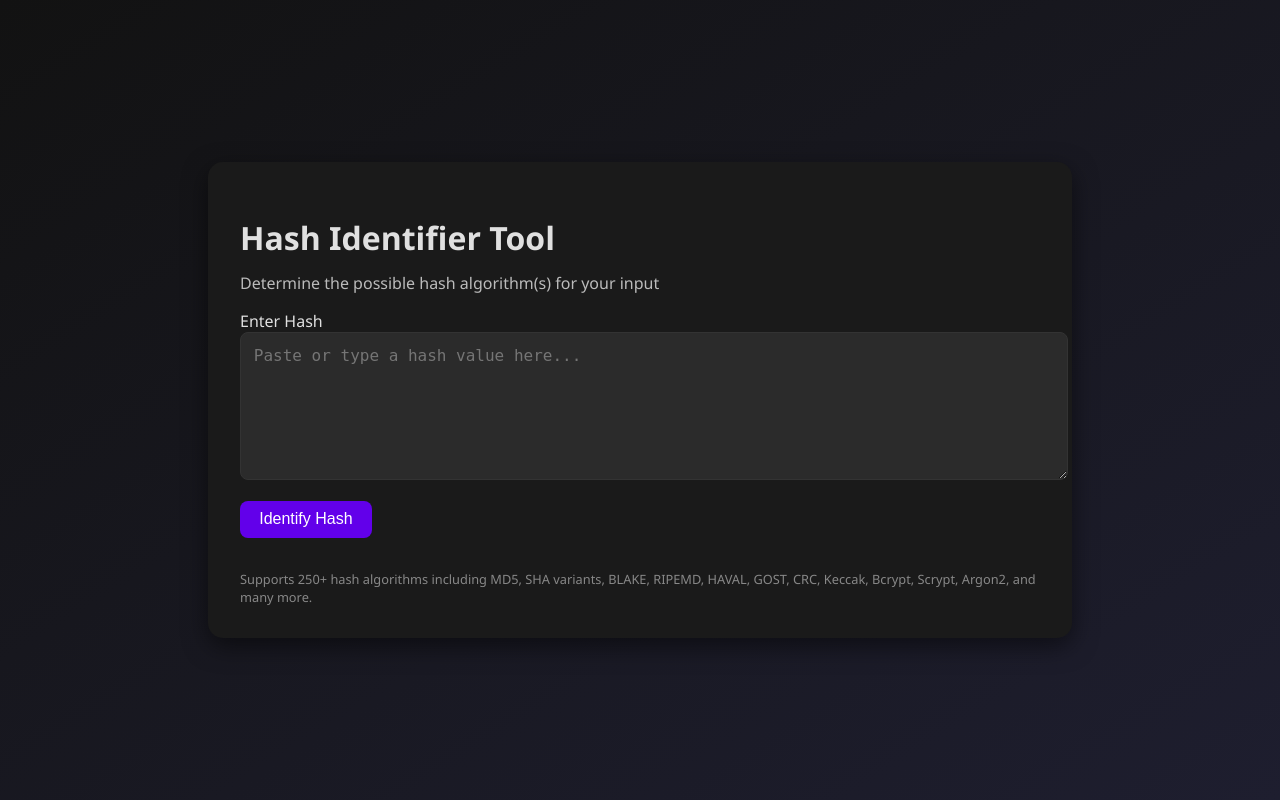
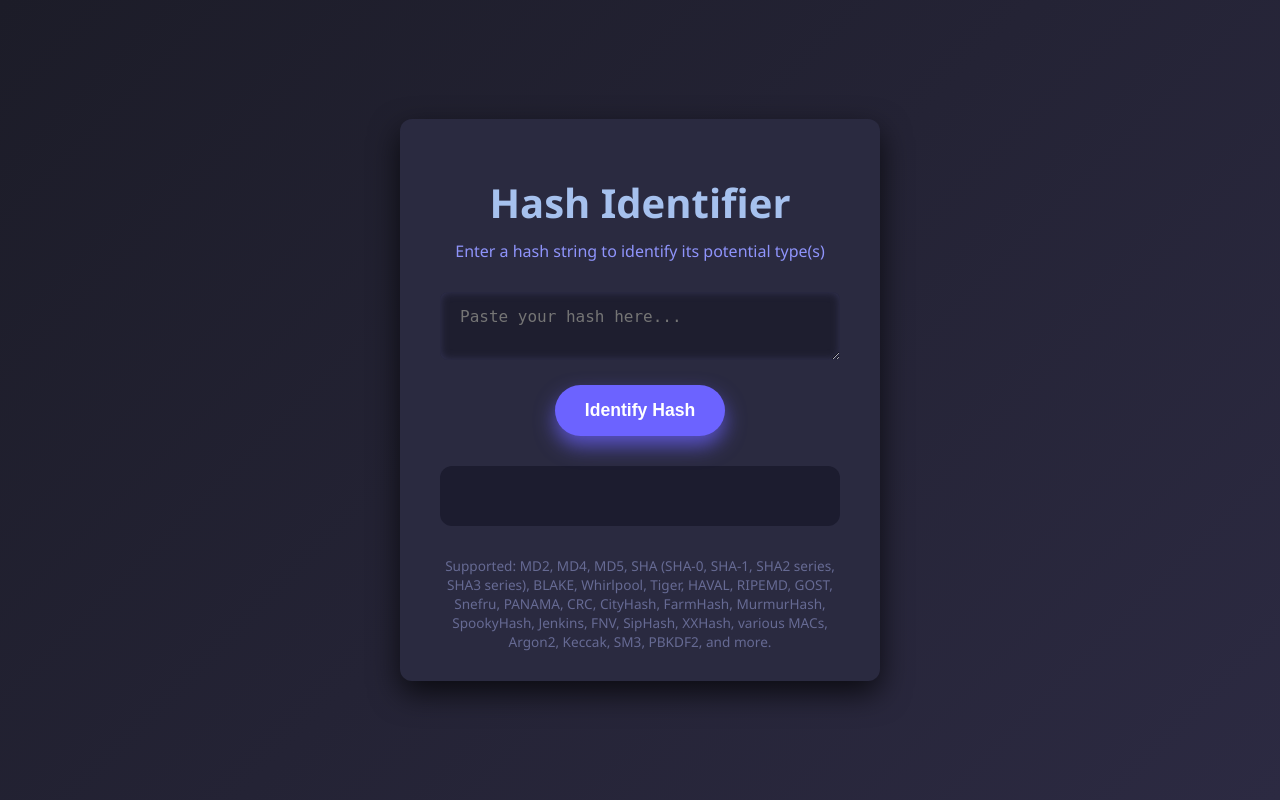
Before and after one commit to sumityadav7090/hash-identifier, a Flask app: page / in a window 1280 px wide. Run offline with Flask 3, Linux system fonts and the light colour scheme.

Commit message:
Update index.html

```diff
--- a/templates/index.html
+++ b/templates/index.html
@@ -1,174 +1,185 @@
 <!DOCTYPE html>
 <html lang="en">
 <head>
-  <meta charset="UTF-8"
-  <meta name="viewport" content="width=device-width, initial-scale=1.0">
-  <title>Hash Identifier Tool</title>
+<meta charset="UTF-8" />
+<meta name="viewport" content="width=device-width, initial-scale=1" />
+<title>Hash Identifier</title>
 <style>
+  /* Reset and base styles */
+  * {
+    box-sizing: border-box;
+  }
   body {
     margin: 0;
-      font-family: 'Segoe UI', sans-serif;
-      background: linear-gradient(to bottom right, #121212, #1e1e2f);
+    background: linear-gradient(135deg, #1c1c28, #2c2a42);
+    font-family: 'Segoe UI', Tahoma, Geneva, Verdana, sans-serif;
     color: #e0e0e0;
     display: flex;
+    height: 100vh;
     justify-content: center;
     align-items: center;
-      min-height: 100vh;
+    padding: 20px;
   }
   .container {
-      max-width: 800px;
-      padding: 2rem;
-      background: #1a1a1a;
-      border-radius: 15px;
-      box-shadow: 0 8px 24px rgba(0, 0, 0, 0.5);
+    max-width: 480px;
+    background-color: #2a2a40;
+    border-radius: 12px;
+    padding: 30px 40px;
+    box-shadow: 0 12px 30px rgba(0,0,0,0.7);
+    text-align: center;
   }
   h1 {
-      font-size: 2rem;
-      margin-bottom: 0.2rem;
+    margin-bottom: 10px;
+    font-weight: 700;
+    font-size: 2.5rem;
+    color: #a6c1ee;
   }
-    h2 {
+  p.subheading {
+    margin-top: 0;
+    margin-bottom: 30px;
+    font-weight: 400;
+    color: #8f94fb;
+  }
+  textarea, input {
+    width: 100%;
+    border: none;
+    border-radius: 8px;
+    padding: 15px 20px;
     font-size: 1rem;
-      font-weight: normal;
-      margin-bottom: 1rem;
-      color: #bbbbbb;
+    font-family: monospace;
+    background-color: #1e1e2f;
+    color: #e0e0e0;
+    box-shadow: inset 0 0 8px #353556;
+    resize: vertical;
+    min-height: 60px;
+    transition: box-shadow 0.3s ease;
   }
-    textarea {
-      width: 100%;
-      height: 120px;
-      font-family: monospace;
-      font-size: 1rem;
-      padding: 0.8rem;
-      border-radius: 8px;
-      border: 1px solid #333;
-      background-color: #2b2b2b;
-      color: #e0e0e0;
-      resize: vertical;
+  textarea:focus, input:focus {
+    outline: none;
+    box-shadow: inset 0 0 12px #587bfb;
   }
   button {
-      margin-top: 1rem;
-      padding: 0.6rem 1.2rem;
-      font-size: 1rem;
-      background: #6200ea;
+    margin-top: 20px;
+    background: #6c63ff;
+    border: none;
+    border-radius: 50px;
     color: white;
-      border: none;
-      border-radius: 8px;
+    font-weight: 600;
     cursor: pointer;
-      transition: background 0.3s ease;
+    padding: 15px 30px;
+    font-size: 1.1rem;
+    box-shadow: 0 10px 20px rgba(108, 99, 255, 0.7);
+    transition: background 0.3s ease, box-shadow 0.3s ease;
   }
   button:hover {
-      background: #3700b3;
+    background: #554ad1;
+    box-shadow: 0 15px 35px rgba(85, 74, 209, 0.8);
   }
   .result {
-      margin-top: 1.5rem;
-      font-size: 1rem;
-      color: #a0ffaf;
-      word-wrap: break-word;
-      white-space: pre-wrap;
+    margin-top: 30px;
+    padding: 15px 20px;
+    background-color: #1c1c2f;
+    border-radius: 12px;
+    font-size: 1.1rem;
+    min-height: 60px;
+    color: #a0d8ef;
+    word-break: break-word;
   }
   footer {
-      margin-top: 2rem;
-      font-size: 0.8rem;
-      color: #888;
+    margin-top: 30px;
+    font-size: 0.85rem;
+    color: #666a93;
   }
 </style>
 </head>
 <body>
   <div class="container" role="main">
-    <h1>Hash Identifier Tool</h1>
-    <h2>Determine the possible hash algorithm(s) for your input</h2>
-    <label for="hashInput" class="visually-hidden">Enter Hash</label>
-    <textarea id="hashInput" aria-label="Hash Input" placeholder="Paste or type a hash value here..."></textarea>
-    <button onclick="identifyHash()" aria-label="Identify Hash">Identify Hash</button>
-    <div class="result" id="resultArea" role="status"></div>
+    <h1>Hash Identifier</h1>
+    <p class="subheading">Enter a hash string to identify its potential type(s)</p>
+
+    <textarea id="hashInput" placeholder="Paste your hash here..." aria-label="Hash input"></textarea>
+    <button id="identifyBtn" aria-label="Identify Hash Type">Identify Hash</button>
+
+    <div id="result" class="result" aria-live="polite"></div>
+
     <footer>
-      Supports 250+ hash algorithms including MD5, SHA variants, BLAKE, RIPEMD, HAVAL, GOST, CRC, Keccak, Bcrypt, Scrypt, Argon2, and many more.
+      Supported: MD2, MD4, MD5, SHA (SHA-0, SHA-1, SHA2 series, SHA3 series), BLAKE, Whirlpool, Tiger, HAVAL, RIPEMD, GOST, Snefru, PANAMA, CRC, CityHash, FarmHash, MurmurHash, SpookyHash, Jenkins, FNV, SipHash, XXHash, various MACs, Argon2, Keccak, SM3, PBKDF2, and more.
     </footer>
   </div>
 
 <script>
-    const hashDB = {
-  4: ["CRC-16", "Fletcher-16", "Luhn", "DEK Hash"],
-  8: ["CRC-8", "ELF Hash", "DJB Hash", "JS Hash", "RS Hash", "PJW Hash", "BKDR Hash"],
-  16: ["Adler-32", "CRC-32", "CityHash32", "FNV-1 (32-bit)", "FNV-1a (32-bit)", "MurmurHash2", "SuperFastHash", "SpookyHash-32", "Jenkins Hash"],
-  20: ["CRC-40", "DJB2 Hash", "Fletcher-40"],
-  24: ["CRC-24", "PANAMA (truncated)", "SipHash"],
-  28: ["CRC-56", "CityHash64 (truncated)"],
-  30: ["CityHash64"],
-  32: ["MD2", "MD4", "MD5", "HAVAL-128", "RIPEMD-128", "FNV-1a (32-bit)", "CRC-128", "Tiger192,3", "SDBM Hash", "MurmurHash3 (32-bit)", "T1ha (32-bit)"],
-  33: ["Snefru-128", "AIX MD5", "Lotus Notes/Domino"],
-  34: ["MSSQL 2000", "Oracle 7-10g", "MySQL pre-4.1"],
-  35: ["Base58Check Address (Bitcoin)"],
-  36: ["CISCO Type 7", "NTLMv1 (truncated)"],
-  37: ["LM Hash", "SAM Hash"],
-  40: ["SHA-0", "SHA-1", "RIPEMD-160", "HAVAL-160", "Tiger", "Whirlpool-0", "Skein-160", "MAC-160", "MD5 (SHA1 mixed)", "Bitcoin RIPEMD"],
-  48: ["SHAKE128 (192-bit)", "Skein-192", "SIMD-192", "Keccak-192"],
-  56: ["SHA-224", "SHA3-224", "HAVAL-224", "Keccak-224", "RIPEMD-224", "Skein-224", "SIMD-224"],
-  60: ["Snefru-192", "HAVAL-192"],
-  64: [
-    "SHA-256", "SHA3-256", "Keccak-256", "HAVAL-256", "BLAKE2s", "RIPEMD-256",
-    "FNV-1a (64-bit)", "SHAKE128 (256-bit)", "CryptoNight", "Skein-256",
-    "MurmurHash3 (128-bit truncated)", "TTH", "X11", "X13", "X14", "X15", "X16r",
-    "GOST R 34.11-94", "MurmurHash3 (64-bit)", "CityHash64", "XXH64", "FNV-1a (64-bit)",
-    "SipHash-2-4", "BLAKE2xs", "Keccak truncated", "SHA-256 HMAC", "Scrypt (short)"
-  ],
-  72: ["LDAP SSHA", "PBKDF2 (short)", "LDAP SSHA256"],
-  80: ["Tiger2", "HAVAL-5-160", "SHA3-320", "Skein-320", "XXH3-512 (truncated)"],
-  88: ["PBKDF2-HMAC-SHA256 (salted)", "Django PBKDF2", "CryptoNightR", "XXHash3-88"],
-  96: ["SHA-384", "SHA3-384", "Keccak-384", "Skein-384", "BLAKE2bp", "SHA-384 HMAC"],
-  100: ["CryptoNote Payment ID"],
-  104: ["GOST R 34.11-94 (long)", "GOST Checksum (base64)"],
-  112: ["PBKDF2 (HMAC-SHA1, long)", "SHA512/224", "SHA512/256", "Bitcoin WIF (Base58)"],
-  120: ["Streebog-384", "Scrypt (salted)", "Groestlcoin (long)", "Django SHA384"],
-  124: ["Scrypt (short salt + long pass)"],
-  128: [
-    "SHA-512", "SHA3-512", "SHA-512/224", "SHA-512/256", "BLAKE2b", "Whirlpool",
-    "Streebog", "Keccak-512", "SHAKE256 (512-bit)", "Skein-512", "PBKDF2-SHA512",
-    "Argon2d", "Argon2i", "Argon2id", "PBKDF2-HMAC-SHA512", "Lyra2", "BcryptSHA256",
-    "GOST R 34.11-2012", "SHA-512 HMAC", "MD5-Crypt", "BCrypt-PBKDF", "MySQL5 hash",
-    "XXHash128", "XXH3-128", "X17", "MeowHash (128-bit)", "HighwayHash-128"
-  ],
-  130: ["Bitcoin WIF Private Key"],
-  132: ["Ethereum Address (0x + 64 hex)", "Keccak256 with prefix"],
-  136: ["SHAKE128-512", "SHAKE256 (truncated)", "Skein-512 (truncated)", "SHA3 KMAC"],
-  144: ["SHA3-576", "Keccak-576"],
-  160: ["SHAKE256 (640-bit)", "Skein-1024 (truncated)", "Echo-512", "Streebog-512"],
-  192: ["SHAKE256 (768-bit)", "XXHash3-192", "HighwayHash-192", "KangarooTwelve"],
-  256: [
-    "SHAKE256 (1024-bit)", "Skein-1024", "MeowHash (256-bit)", "HighwayHash-256",
-    "Echo-256", "SHAvite-3-256", "BMW-256", "Luffa-256", "MD6 (256)", "JH (256-bit)",
-    "CubeHash", "Fugue", "LaneHash", "Hamsi", "Grøstl", "EchoHash", "Blue Midnight Wish",
-    "MarsupilamiFourteen", "SeaHash", "MetroHash128", "T1ha2", "ZHash", "QuarkHash",
-    "QubitHash", "NeoScrypt", "Myriad-Groestl", "PHOTON", "BASTION", "CryptoNight Heavy",
-    "X21", "X22i", "X25X"
-  ]
-};
+  function identifyHash(hash) {
+    if(!hash) return "Please enter a hash string.";
 
-    function identifyHash() {
-      const input = document.getElementById('hashInput').value.trim();
-      const resultArea = document.getElementById('resultArea');
-      resultArea.textContent = '';
+    hash = hash.trim().toLowerCase();
+    const hexRegex = /^[0-9a-f]+$/;
 
-      const hexRegex = /^[a-fA-F0-9]+$/;
-      if (!hexRegex.test(input)) {
-        resultArea.textContent = 'Error: Input contains non-hexadecimal characters.';
-        resultArea.style.color = '#ff6b6b';
-        return;
+    if(!hexRegex.test(hash)) {
+      return "Invalid characters detected. Hash should be hexadecimal.";
     }
 
-      const length = input.length;
-      const possible = hashDB[length] || [];
-      if (possible.length > 0) {
-        resultArea.style.color = '#a0ffaf';
-        resultArea.textContent = `Possible types (${length} hex chars):\n` + possible.join(", ");
+    const length = hash.length;
+
+    switch(length) {
+
+      case 4: return "Possibly: CRC-16, Fletcher-16, Luhn, DEK Hash.";
+case 8: return "Possibly: CRC-8, ELF Hash, DJB Hash, JS Hash, RS Hash, PJW Hash, BKDR Hash.";
+case 16: return "Possibly: Adler-32, CRC-32, CityHash32, FNV-1 (32-bit), FNV-1a (32-bit), MurmurHash2, SuperFastHash, SpookyHash-32, Jenkins Hash.";
+case 20: return "Possibly: CRC-40, DJB2 Hash, Fletcher-40.";
+case 24: return "Possibly: CRC-24, PANAMA (truncated), SipHash.";
+case 28: return "Possibly: CRC-56, CityHash64 (truncated).";
+case 30: return "Possibly: CityHash64.";
+case 32: return "Possibly: MD2, MD4, MD5, HAVAL-128, RIPEMD-128, FNV-1a (32-bit), CRC-128, Tiger192,3, SDBM Hash, MurmurHash3 (32-bit), T1ha (32-bit).";
+case 33: return "Possibly: Snefru-128, AIX MD5, Lotus Notes/Domino.";
+case 34: return "Possibly: MSSQL 2000, Oracle 7-10g, MySQL pre-4.1.";
+case 35: return "Possibly: Base58Check Address (Bitcoin).";
+case 36: return "Possibly: CISCO Type 7, NTLMv1 (truncated).";
+case 37: return "Possibly: LM Hash, SAM Hash.";
+case 40: return "Possibly: SHA-0, SHA-1, RIPEMD-160, HAVAL-160, Tiger, Whirlpool-0, Skein-160, MAC-160, MD5 (SHA1 mixed), Bitcoin RIPEMD.";
+case 48: return "Possibly: SHAKE128 (192-bit), Skein-192, SIMD-192, Keccak-192.";
+case 56: return "Possibly: SHA-224, SHA3-224, HAVAL-224, Keccak-224, RIPEMD-224, Skein-224, SIMD-224.";
+case 60: return "Possibly: Snefru-192, HAVAL-192.";
+case 64: return "Possibly: SHA-256, SHA3-256, Keccak-256, HAVAL-256, BLAKE2s, RIPEMD-256, FNV-1a (64-bit), SHAKE128 (256-bit), CryptoNight, Skein-256, MurmurHash3 (128-bit truncated), TTH, X11, X13, X14, X15, X16r, GOST R 34.11-94, MurmurHash3 (64-bit), CityHash64, XXH64, SipHash-2-4, BLAKE2xs, Keccak truncated, SHA-256 HMAC, Scrypt (short).";
+case 72: return "Possibly: LDAP SSHA, PBKDF2 (short), LDAP SSHA256.";
+case 80: return "Possibly: Tiger2, HAVAL-5-160, SHA3-320, Skein-320, XXH3-512 (truncated).";
+case 88: return "Possibly: PBKDF2-HMAC-SHA256 (salted), Django PBKDF2, CryptoNightR, XXHash3-88.";
+case 96: return "Possibly: SHA-384, SHA3-384, Keccak-384, Skein-384, BLAKE2bp, SHA-384 HMAC.";
+case 100: return "Possibly: CryptoNote Payment ID.";
+case 104: return "Possibly: GOST R 34.11-94 (long), GOST Checksum (base64).";
+case 112: return "Possibly: PBKDF2 (HMAC-SHA1, long), SHA512/224, SHA512/256, Bitcoin WIF (Base58).";
+case 120: return "Possibly: Streebog-384, Scrypt (salted), Groestlcoin (long), Django SHA384.";
+case 124: return "Possibly: Scrypt (short salt + long pass).";
+case 128: return "Possibly: SHA-512, SHA3-512, SHA-512/224, SHA-512/256, BLAKE2b, Whirlpool, Streebog, Keccak-512, SHAKE256 (512-bit), Skein-512, PBKDF2-SHA512, Argon2d, Argon2i, Argon2id, PBKDF2-HMAC-SHA512, Lyra2, BcryptSHA256, GOST R 34.11-2012, SHA-512 HMAC, MD5-Crypt, BCrypt-PBKDF, MySQL5 hash, XXHash128, XXH3-128, X17, MeowHash (128-bit), HighwayHash-128.";
+case 130: return "Possibly: Bitcoin WIF Private Key.";
+case 132: return "Possibly: Ethereum Address (0x + 64 hex), Keccak256 with prefix.";
+case 136: return "Possibly: SHAKE128-512, SHAKE256 (truncated), Skein-512 (truncated), SHA3 KMAC.";
+case 144: return "Possibly: SHA3-576, Keccak-576.";
+case 160: return "Possibly: SHAKE256 (640-bit), Skein-1024 (truncated), Echo-512, Streebog-512.";
+case 192: return "Possibly: SHAKE256 (768-bit), XXHash3-192, HighwayHash-192, KangarooTwelve.";
+case 256: return "Possibly: SHAKE256 (1024-bit), Skein-1024, MeowHash (256-bit), HighwayHash-256, Echo-256, SHAvite-3-256, BMW-256, Luffa-256, MD6 (256), JH (256-bit), CubeHash, Fugue, LaneHash, Hamsi, Grøstl, EchoHash, Blue Midnight Wish, MarsupilamiFourteen, SeaHash, MetroHash128, T1ha2, ZHash, QuarkHash, QubitHash, NeoScrypt, Myriad-Groestl, PHOTON, BASTION, CryptoNight Heavy, X21, X22i, X25X.";
+
+      default:
+        if(length >= 7 && length <= 16) {
+          return "Hash length uncommon or truncated. Possibly CRC or Adler-32, CRC-16 variants.";
+        } else if(length === 224) {
+          return "Possible types: SHA3-224, Keccak-224";
         } else {
-        resultArea.style.color = '#ffaa00';
-        resultArea.textContent = `No matches found. Length: ${length} characters.\nTry checking for whitespace or formatting.`;
+          return "Unknown or unsupported hash length: " + length;
+        }
     }
   }
 
-    document.getElementById("hashInput").addEventListener("keydown", function(e) {
-      if ((e.ctrlKey || e.metaKey) && e.key === "Enter") {
-        identifyHash();
+  document.getElementById('identifyBtn').addEventListener('click', () => {
+    const hashInput = document.getElementById('hashInput').value;
+    const result = identifyHash(hashInput);
+    document.getElementById('result').textContent = result;
+  });
+
+  // Allow Ctrl+Enter or Cmd+Enter to trigger identification while in textarea
+  document.getElementById('hashInput').addEventListener('keydown', (e) => {
+    if(e.key === 'Enter' && (e.ctrlKey || e.metaKey)) {
+      e.preventDefault();
+      document.getElementById('identifyBtn').click();
     }
   });
 </script>
```
Lines whose indentation alone changed are shown as unchanged.
